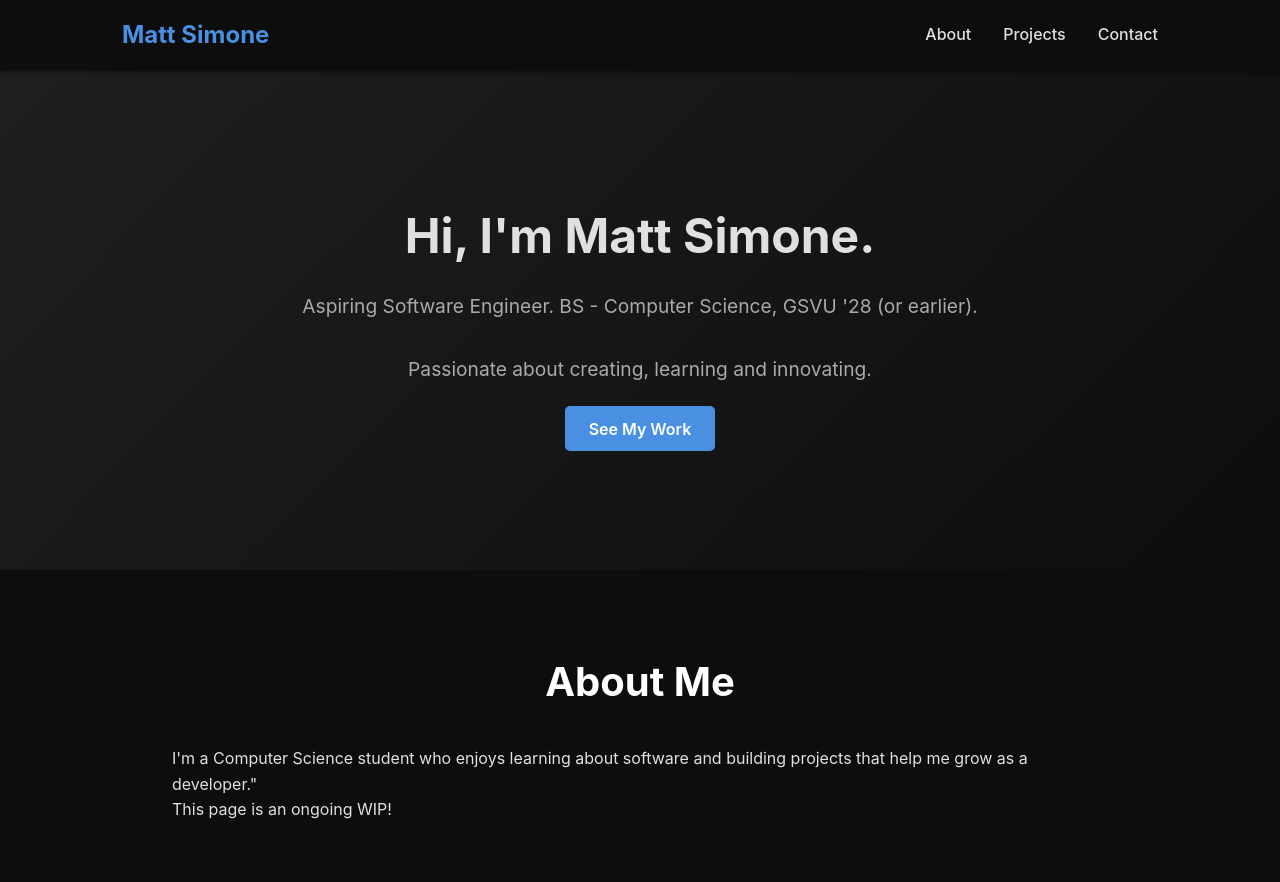
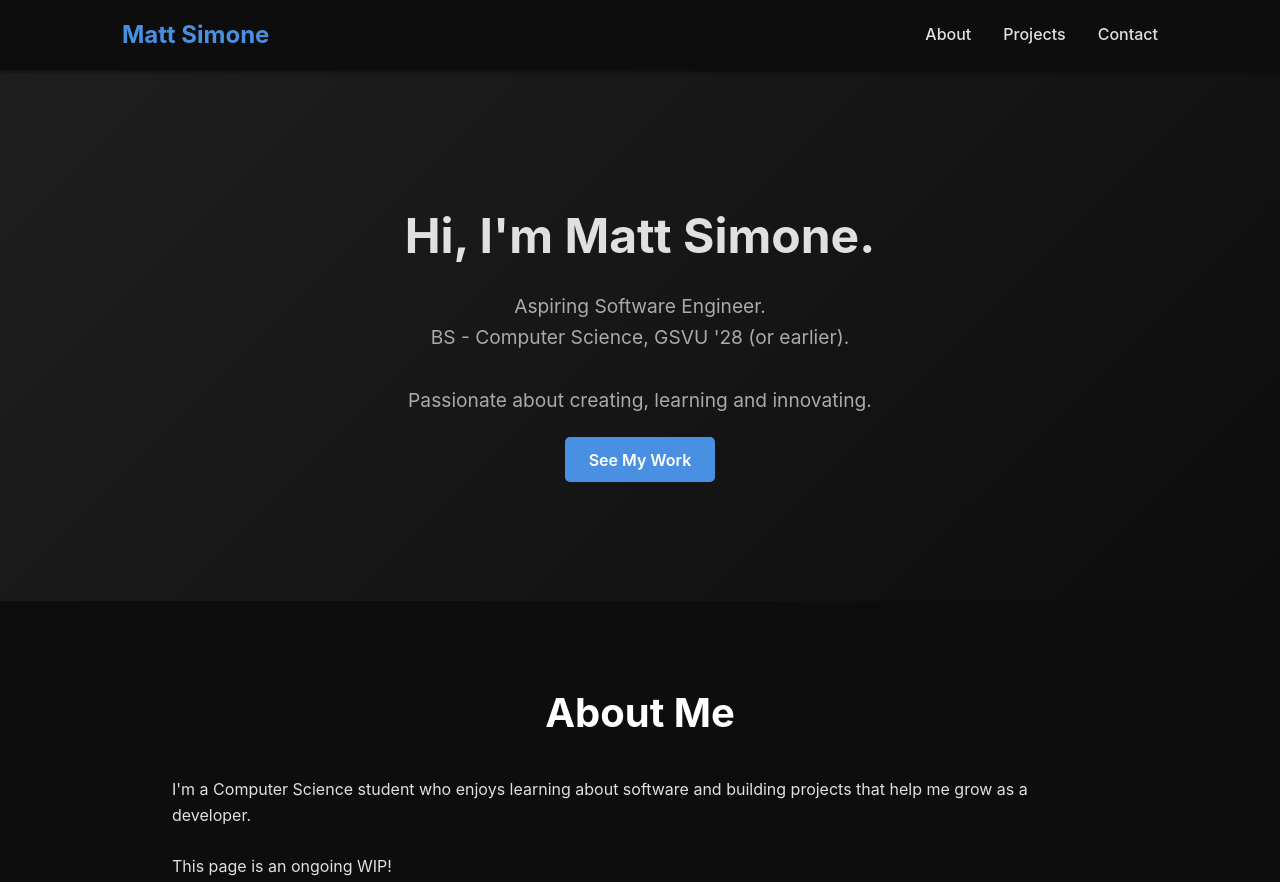
Before and after one commit to mattjsim1/mattjsim1.github.io, a plain HTML site: page index.html in a window 1280 px wide. Shown: the top 882 px of the page. Drawn offline with Linux system fonts and the light colour scheme.

Commit message:
Update index.html
Formatting

```diff
--- a/index.html
+++ b/index.html
@@ -24,7 +24,7 @@
     <div class="hero-content">
       <h1>Hi, I'm Matt Simone.</h1>
       <p>
-        Aspiring Software Engineer. BS - Computer Science, GSVU '28 (or earlier).
+        Aspiring Software Engineer. <br> BS - Computer Science, GSVU '28 (or earlier).
       </p>
       <p>
         Passionate about creating, learning and innovating.
@@ -37,8 +37,9 @@
   <section id="about" class="section about">
     <h2>About Me</h2>
     <p>
-      I'm a Computer Science student who enjoys learning about software and building projects that help me grow as a developer."
+      I'm a Computer Science student who enjoys learning about software and building projects that help me grow as a developer.
     </p>
+    <br>
     <p>
       This page is an ongoing WIP!
     </p>
```
